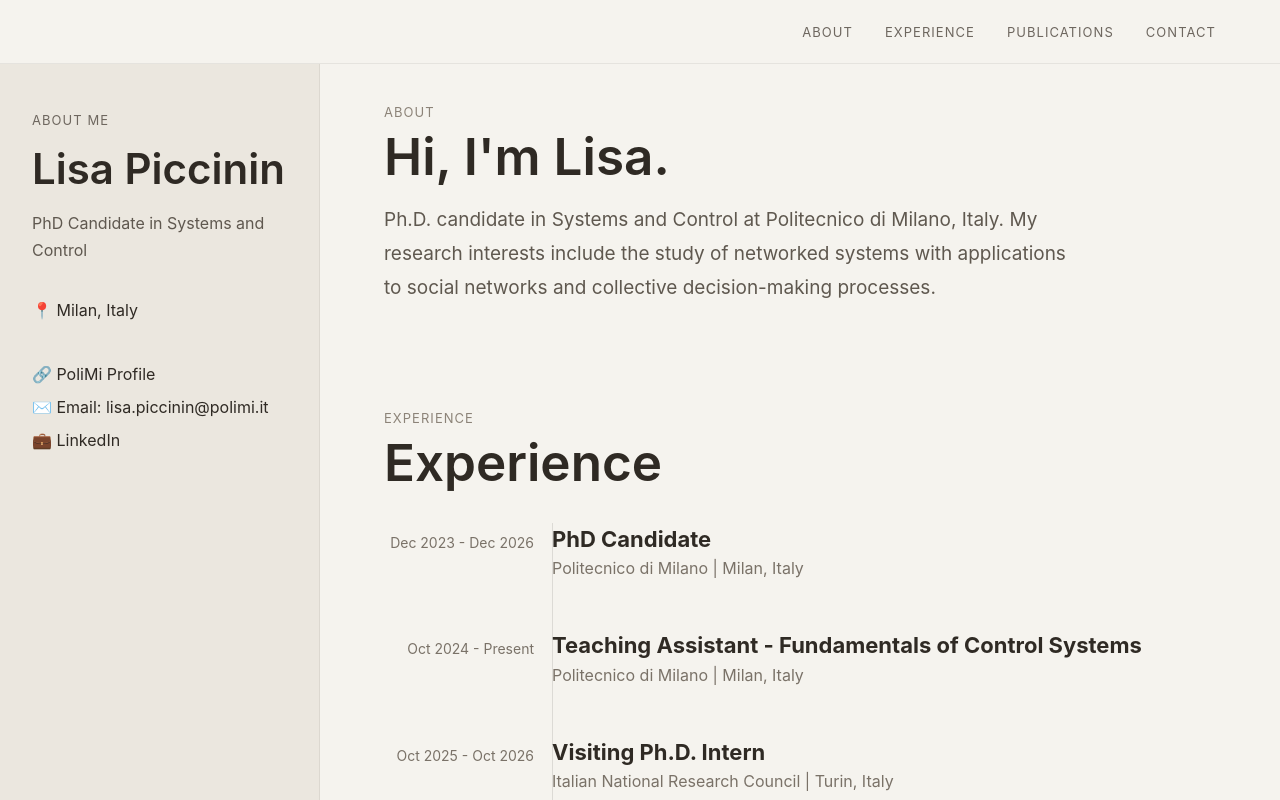
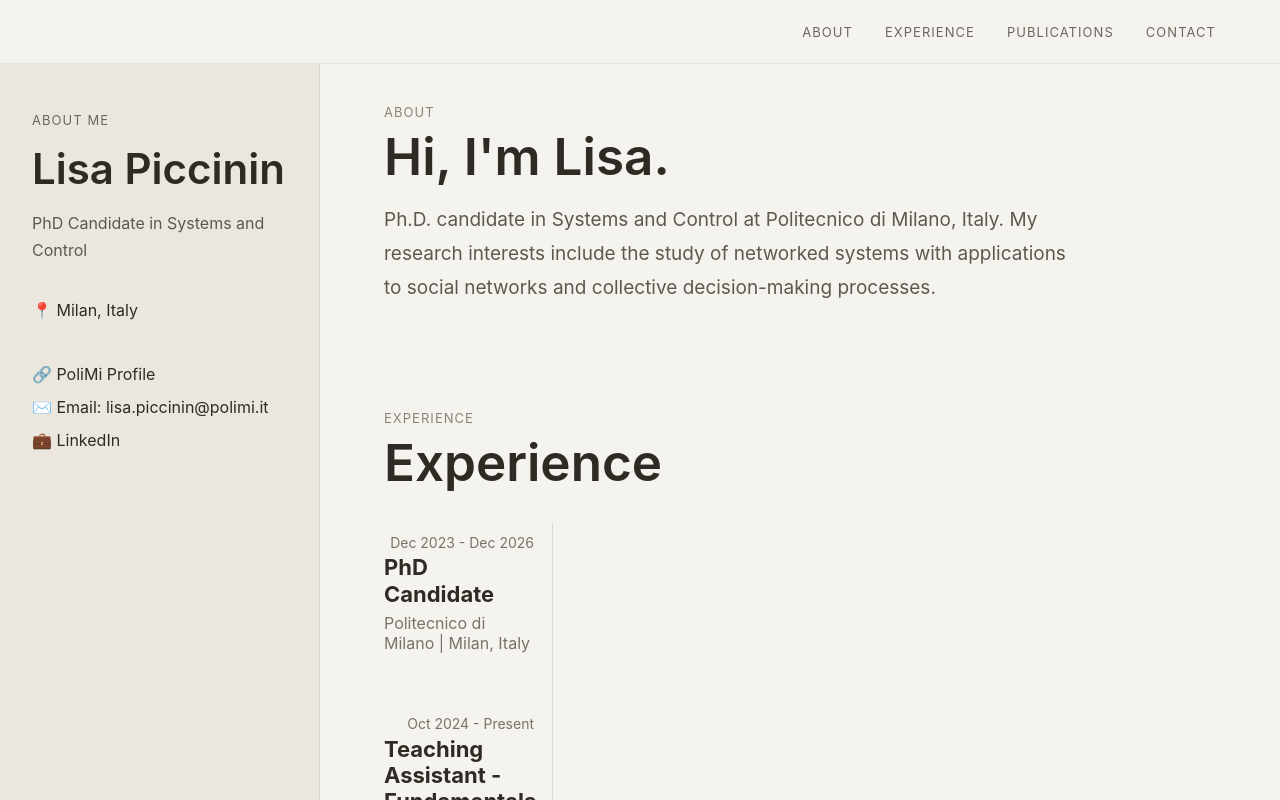
Before and after one commit to LisaPi1/my-portfolio, a React (Vite) app: page / in a window 1280 px wide. Shown: the top 800 px of the page. Built offline with nearby package versions, Linux system fonts and the light colour scheme.

Commit message:
alignment on timeline again 6

```diff
--- a/src/App.css
+++ b/src/App.css
@@ -322,29 +322,6 @@ a {
   padding-top: 6px;
 }
 
-.timeline-marker,
-.timeline-dot {
-  display: none;
-}
-
-.timeline-content h3 {
-  margin: 0 0 6px;
-  font-size: 22px;
-  line-height: 1.2;
-}
-
-.timeline-content .muted {
-  margin: 0 0 10px;
-}
-
-.timeline-text {
-  margin: 0;
-  line-height: 1.8;
-  color: #4f483f;
-  max-width: 620px;
-}
-
-/* CONTENUTO */
 .timeline-content h3 {
   margin: 0 0 6px;
   font-size: 22px;
@@ -398,11 +375,6 @@ a {
     margin: 0;
   }
 
-  .timeline-marker,
-  .timeline-dot {
-    display: none !important;
-  }
-
   .timeline-content {
     grid-column: auto;
   }
```
